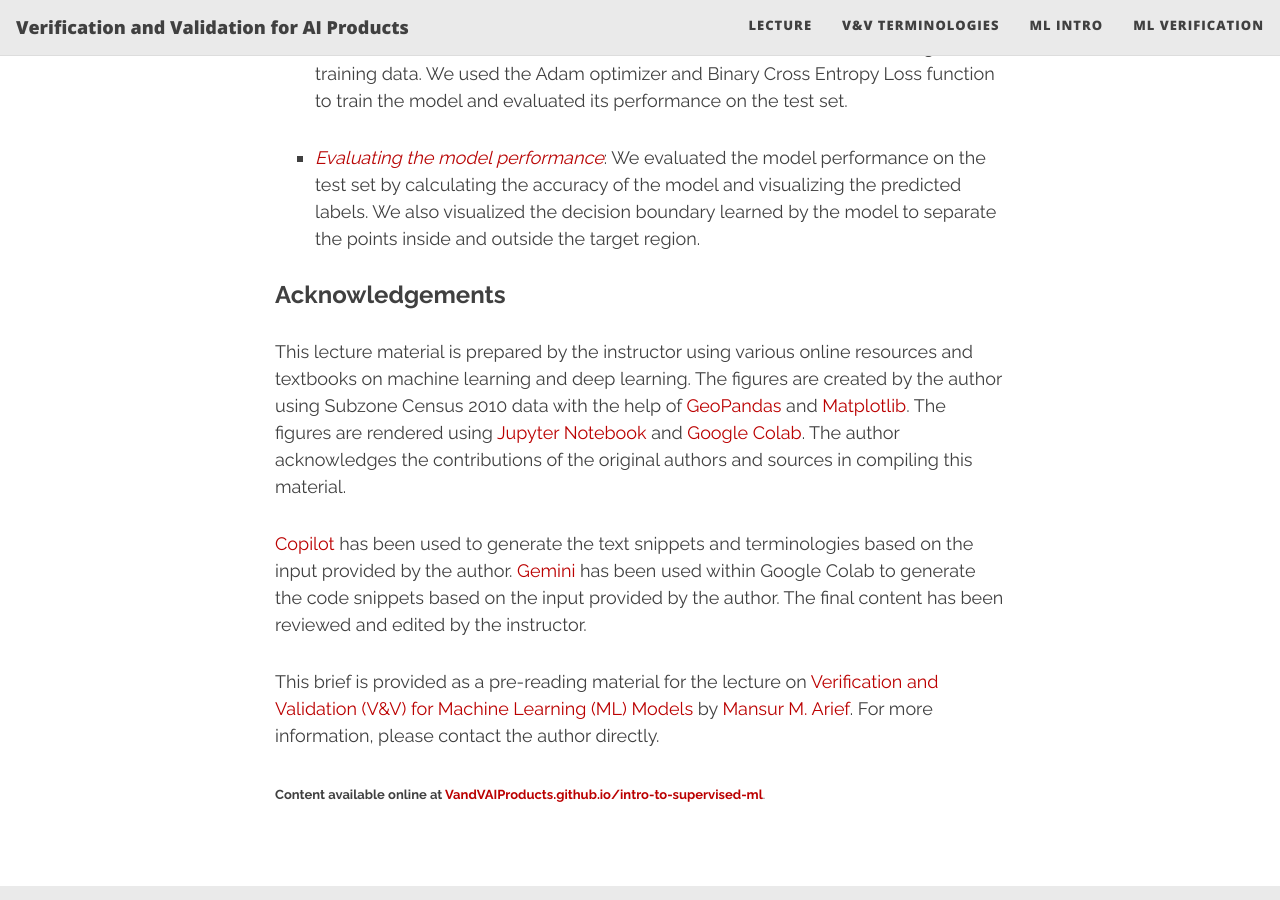
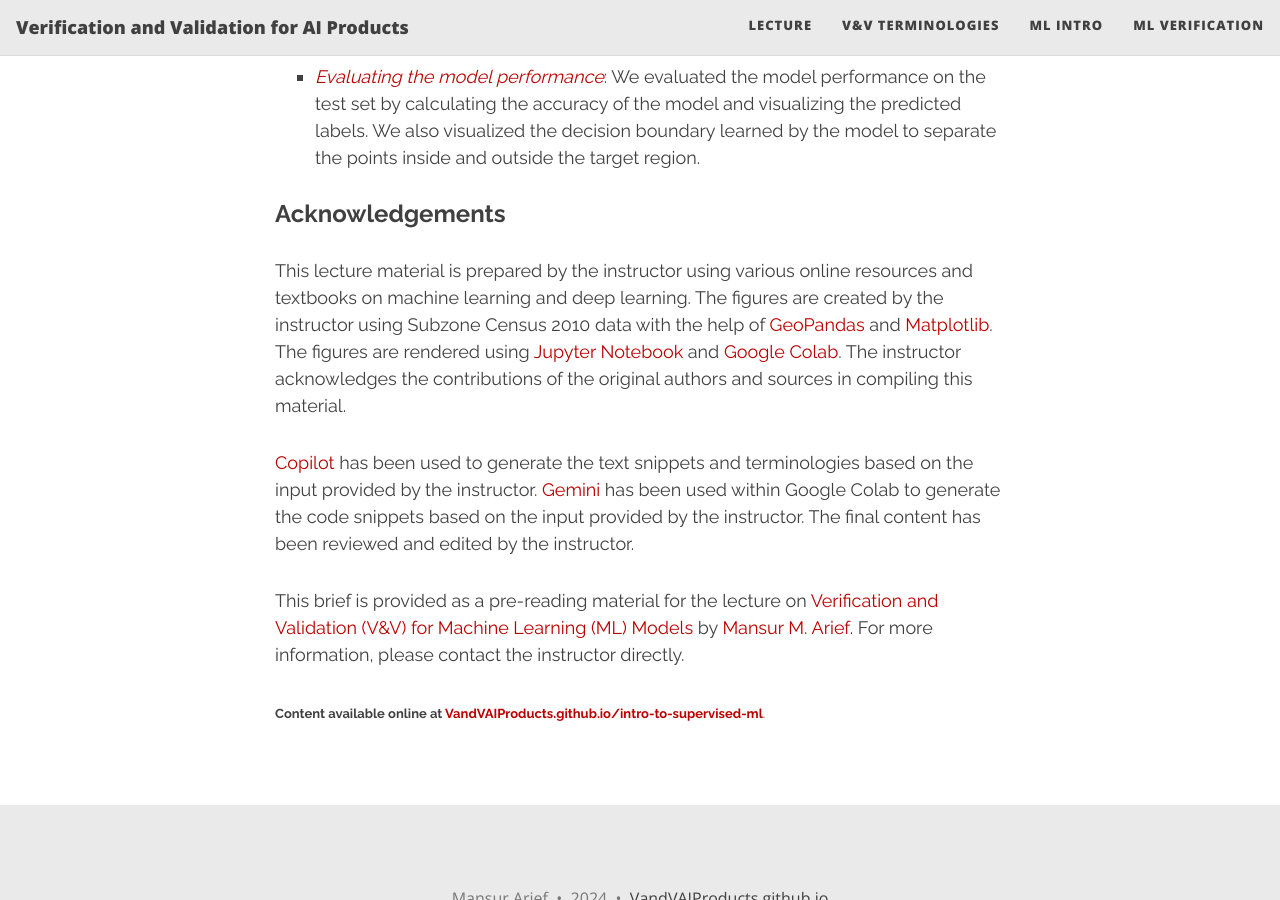
Before and after one commit to VandVAIProducts/VandVAIProducts.github.io, a Jekyll site: the page built from intro-to-supervised-ml.md, in a window 1280 px wide and 900 px high, scrolled down 8411 px. Built offline with Jekyll 4.4.1, drawn with Linux system fonts in a browser that asks for light colours; nearby versions of some CDN libraries; some of the changed text lies outside the part shown.

```diff
--- a/intro-to-supervised-ml.md
+++ b/intro-to-supervised-ml.md
@@ -213,10 +213,10 @@
 
 ### Acknowledgements
 
-This lecture material is prepared by the instructor using various online resources and textbooks on machine learning and deep learning. The figures are created by the author using Subzone Census 2010 data with the help of [GeoPandas](https://geopandas.org/) and [Matplotlib](https://matplotlib.org/). The figures are rendered using [Jupyter Notebook](https://jupyter.org/) and [Google Colab](https://colab.research.google.com/). The author acknowledges the contributions of the original authors and sources in compiling this material.
+This lecture material is prepared by the instructor using various online resources and textbooks on machine learning and deep learning. The figures are created by the instructor using Subzone Census 2010 data with the help of [GeoPandas](https://geopandas.org/) and [Matplotlib](https://matplotlib.org/). The figures are rendered using [Jupyter Notebook](https://jupyter.org/) and [Google Colab](https://colab.research.google.com/). The instructor acknowledges the contributions of the original authors and sources in compiling this material.
 
-[Copilot](https://copilot.github.com) has been used to generate the text snippets and terminologies based on the input provided by the author. [Gemini](https://gemini.github.com) has been used within Google Colab to generate the code snippets based on the input provided by the author. The final content has been reviewed and edited by the instructor.
+[Copilot](https://copilot.github.com) has been used to generate the text snippets and terminologies based on the input provided by the instructor. [Gemini](https://gemini.github.com) has been used within Google Colab to generate the code snippets based on the input provided by the instructor. The final content has been reviewed and edited by the instructor.
 
-This brief is provided as a pre-reading material for the lecture on [Verification and Validation (V&V) for Machine Learning (ML) Models](https://vandvaiproducts.github.io/) by [Mansur M. Arief](https://mansurarief.github.io). For more information, please contact the author directly.
+This brief is provided as a pre-reading material for the lecture on [Verification and Validation (V&V) for Machine Learning (ML) Models](https://vandvaiproducts.github.io/) by [Mansur M. Arief](https://mansurarief.github.io). For more information, please contact the instructor directly.
 
 <span style="font-size:small">**Content available online at [VandVAIProducts.github.io/intro-to-supervised-ml](https://vandvaiproducts.github.io/intro-to-supervised-ml)**.</span>
```
Also changed, not shown: other parts of intro-to-supervised-ml.md (+9 -9 lines), ml-verification-example-and-adversarial-attack.md (+12 -15 lines), v-and-v-concept-overview-and-terminologies.md (+4 -4 lines), 5 other files.
